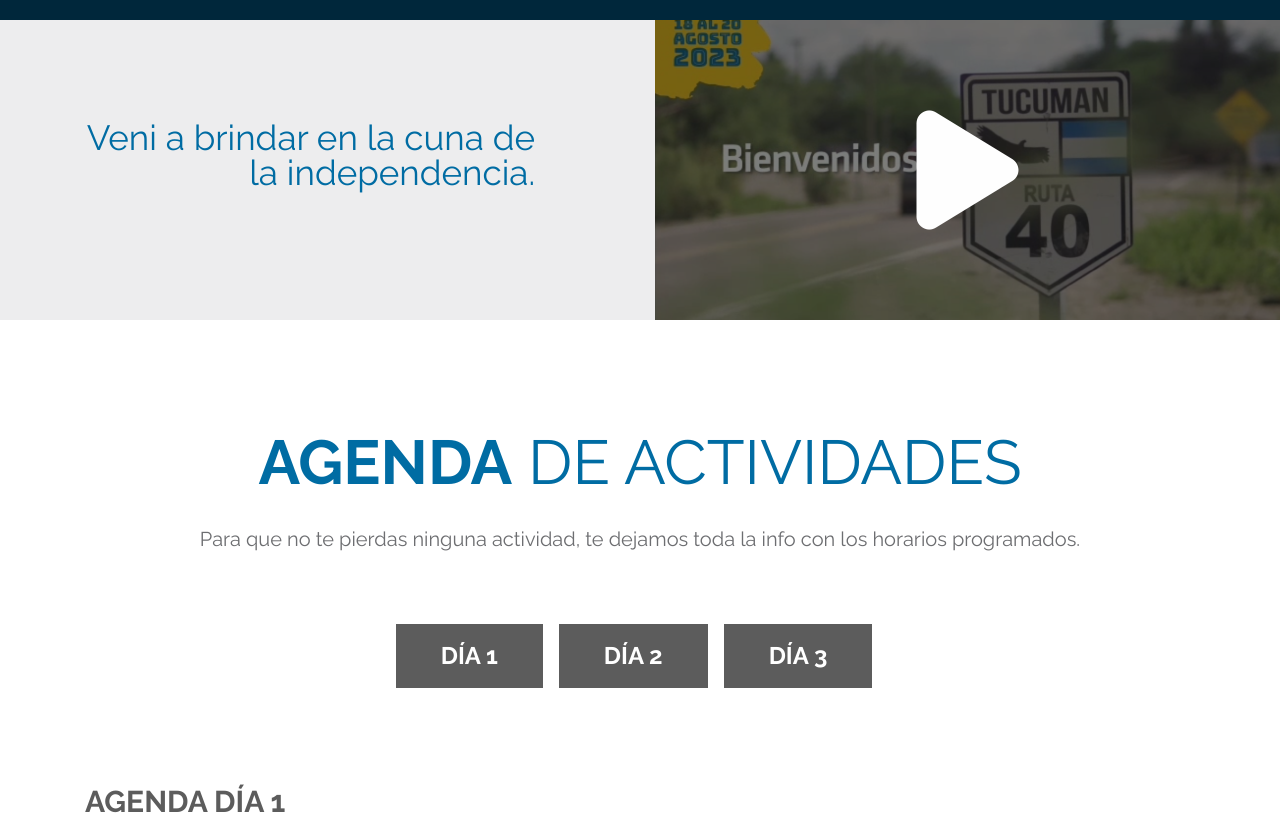
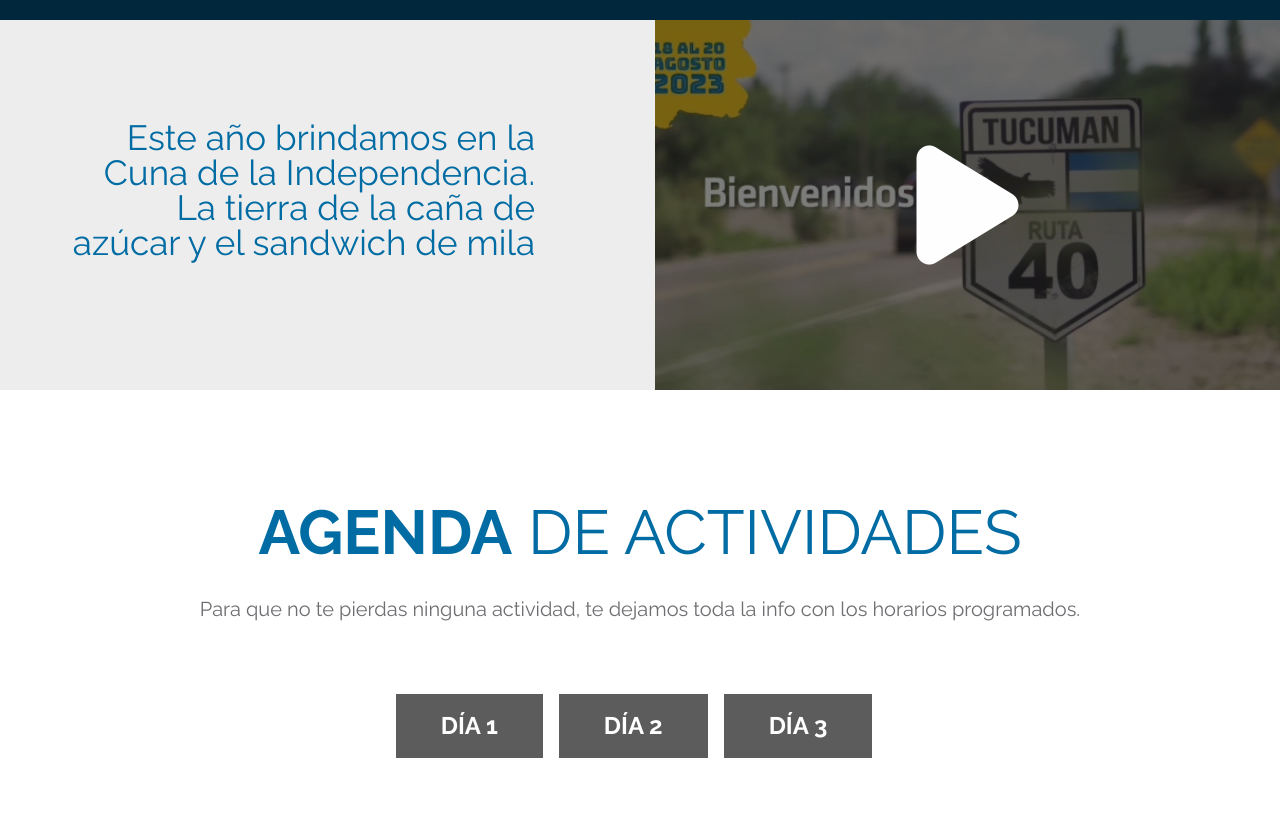
Before and after one commit to cesardmoro/sc-festival, a plain HTML site: page index.html in a window 1280 px wide. Shown: the part 1080-1900 px from the top of the page. Drawn offline with Linux system fonts and the light colour scheme; some packages are replaced by stand-ins of ours.

Commit message:
added sandich de milanesa

```diff
--- a/index.html
+++ b/index.html
@@ -128,7 +128,7 @@
                         <div class="row">
                             <div class="col-md-6">
                                 <div class="about-conf">
-                                    <h2>Veni a brindar en la cuna de la independencia.</i></h2>
+                                    <h2>Este año brindamos en la Cuna de la Independencia. La tierra de la caña de azúcar y el sandwich de mila</i></h2>
                                 </div>
                                 <!- - about-conf end - ->
                             </div>
```
